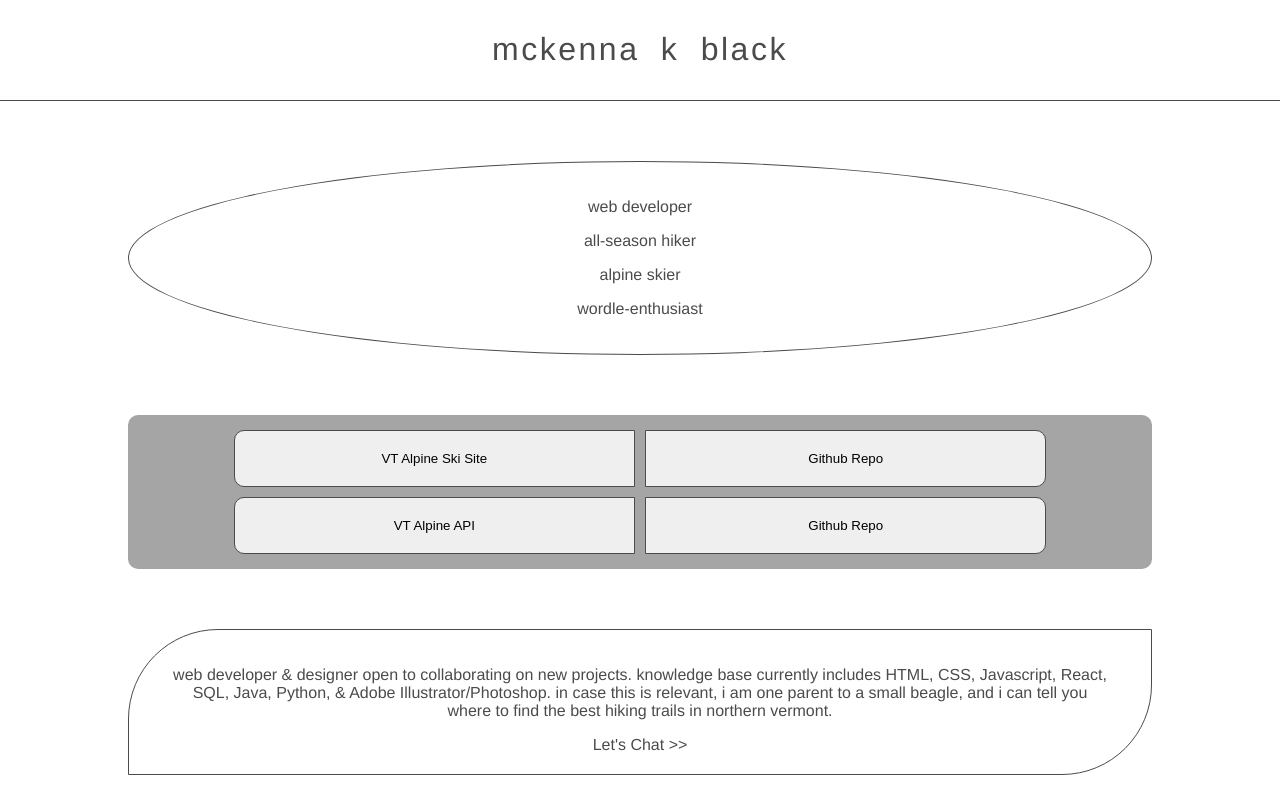
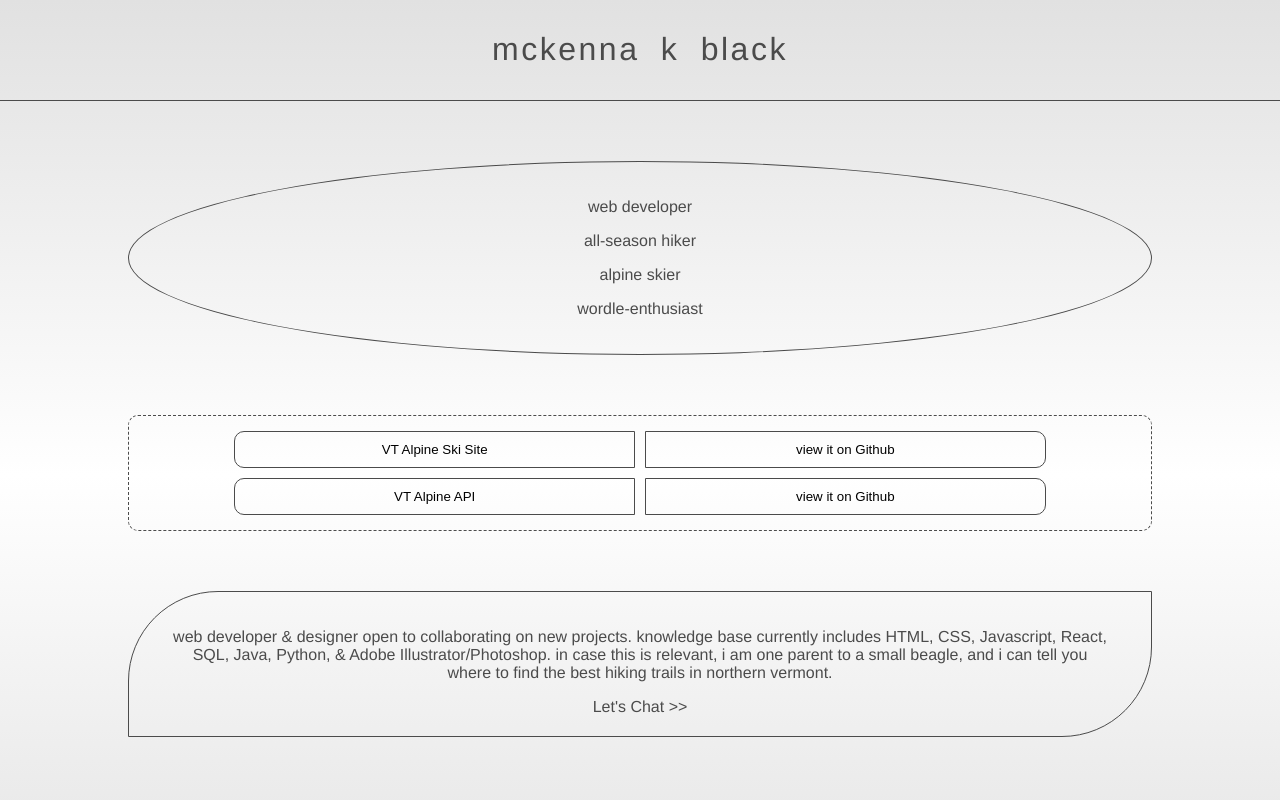
Before and after one commit to McKB/portfolio-site-react, a React (Create React App) app: page / in a window 1280 px wide. Shown: the top 800 px of the page. Built offline with nearby package versions, Linux system fonts and the light colour scheme; the HTML template or start-up script is replaced by a standard one.

Commit message:
color/style edits

```diff
--- a/src/pages/main/Main.css
+++ b/src/pages/main/Main.css
@@ -1,3 +1,8 @@
+.fullBody {
+    background-image: linear-gradient(var(--lightest-color), white, var(--lightest-color));
+    background-size: cover;
+}
+
 header {
     border-bottom: 1px solid var(--dark-color);
     padding: 10px;
@@ -24,23 +29,25 @@ h1 {
 }
 
 .projectsContainer {
-    background-color: var(--light-color);
     padding: 1%;
     border-radius: 10px;
     margin-top: 60px;
+    border: 1px dashed var(--dark-color);
 }
 
 .button:hover {
-    background-color: var(--light-color);
+    background-color: var(--lightest-color);
     cursor: pointer;
     transition: 300ms;
+    border: 1px dashed var(--dark-color);
 }
 
 .button {
-    padding: 20px;
+    padding: 10px 0;
     border: 1px solid var(--dark-color);
     margin: 5px;
-    width: 40%
+    width: 40%;
+    background-color: transparent;
 }
 
 .buttonLeft {
@@ -54,6 +61,10 @@ h1 {
 a {
     color: var(--dark-color);
     text-decoration: none;
+}
+
+a:link {
+    color: var(--dark-color);
 }
 
 .bio {
--- a/src/pages/main/Main.jsx
+++ b/src/pages/main/Main.jsx
@@ -10,7 +10,7 @@ import Profile from "../../components/Profile";
 
 const Main = () => {
     return (
-        <div>
+        <div className="fullBody">
             <header>
                 <h1>mckenna k black</h1>
             </header>
@@ -19,8 +19,8 @@ const Main = () => {
                     <TextBlock message={['web developer', 'all-season hiker', 'alpine skier', 'wordle-enthusiast']} />
                 </div>
                 <div className="projectsContainer">
-                    <Project projectLink='https://alpine-api.onrender.com/' displayLink='VT Alpine Ski Site' sourceCodeLink='https://github.com/McKB/alpine-api' displaySourceCodeLink='Github Repo'/>
-                    <Project projectLink='https://alpine-api.onrender.com/api' displayLink='VT Alpine API' sourceCodeLink='https://github.com/McKB/alpine-api' displaySourceCodeLink='Github Repo' />
+                    <Project projectLink='https://alpine-api.onrender.com/' displayLink='VT Alpine Ski Site' sourceCodeLink='https://github.com/McKB/alpine-api' displaySourceCodeLink='view it on Github'/>
+                    <Project projectLink='https://alpine-api.onrender.com/api' displayLink='VT Alpine API' sourceCodeLink='https://github.com/McKB/alpine-api' displaySourceCodeLink='view it on Github' />
                 </div>
                 <div className='textBlock bio'>
                     <TextBlock message={['web developer & designer open to collaborating on new projects. knowledge base currently includes HTML, CSS, Javascript, React, SQL, Java, Python, & Adobe Illustrator/Photoshop. in case this is relevant, i am one parent to a small beagle, and i can tell you where to find the best hiking trails in northern vermont.']} />
```
